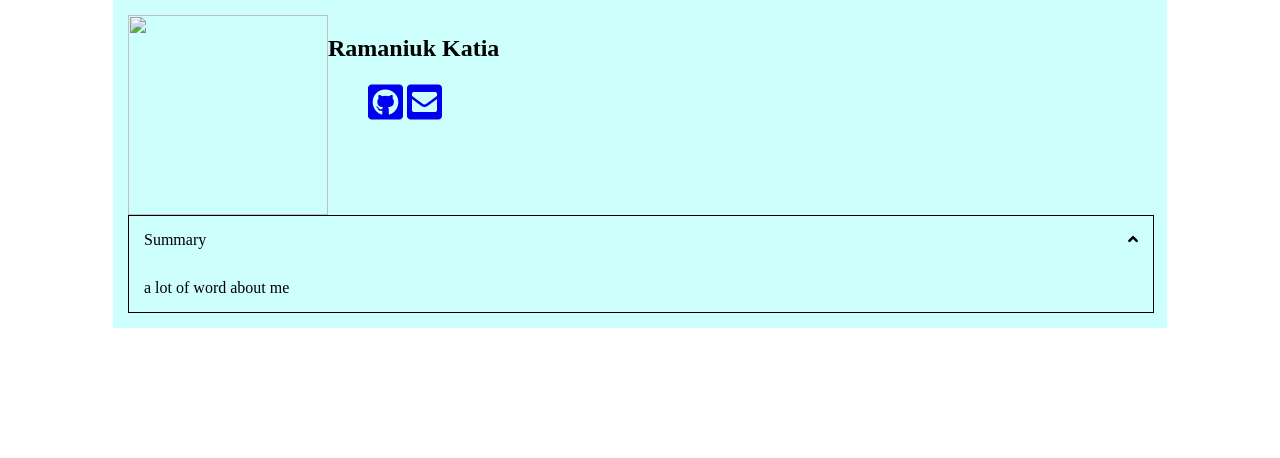
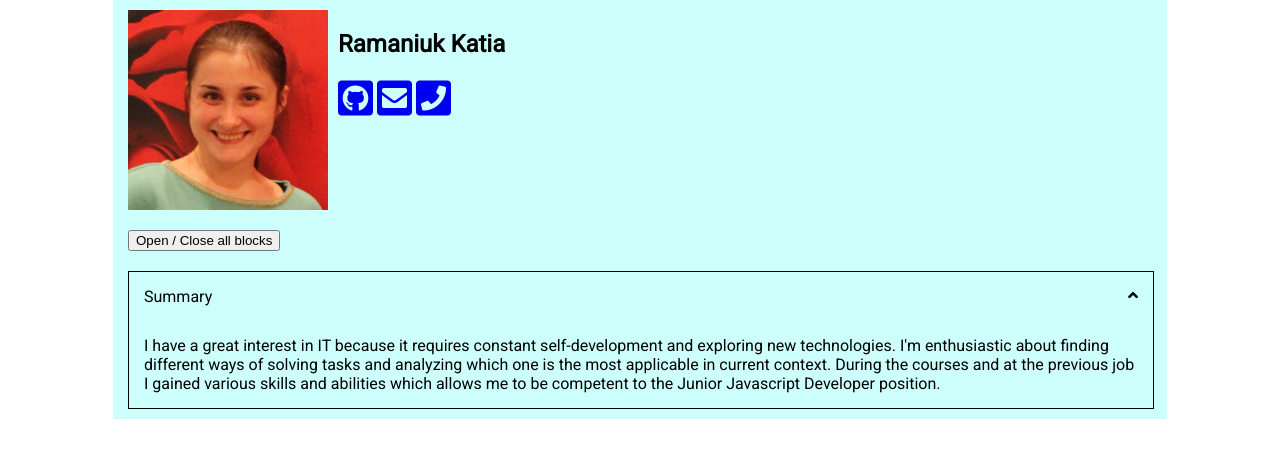
Before and after one commit to KatiaR/rsschool-codejam1-cv, a plain HTML site: page index.html in a window 1280 px wide. Both pictures are taken after a click on the element "Summary". Drawn offline with Linux system fonts and the light colour scheme.

Commit message:
feat: add open/close button
move header styles to separate file

```diff
--- /dev/null
+++ b/header.css
@@ -0,0 +1,34 @@
+li {
+  list-style-type: none;
+}
+
+li a {
+  text-decoration: none;
+}
+
+li a i {
+  font-size: 40px;
+}
+
+.main-photo {
+  width: 200px;
+}
+
+.contacts {
+  padding: 0;
+}
+
+.about {
+  padding-left: 10px;
+}
+
+header {
+  display: flex;
+  flex-direction: row;
+}
+
+@media (max-width: 600px) {
+  header {
+    flex-direction: column;
+  }
+}
--- a/index.html
+++ b/index.html
@@ -8,7 +8,9 @@
     <meta name="viewport" content="width=device-width, initial-scale=1">
     <link rel="stylesheet" href="https://use.fontawesome.com/releases/v5.3.1/css/all.css" integrity="sha384-mzrmE5qonljUremFsqc01SB46JvROS7bZs3IO2EmfFsd15uHvIt+Y8vEf7N7fWAU"
         crossorigin="anonymous">
+    <link rel="stylesheet" type="text/css" media="screen" href="header.css" />
     <link rel="stylesheet" type="text/css" media="screen" href="main.css" />
+    <link href="https://fonts.googleapis.com/css?family=Roboto" rel="stylesheet">
 </head>
 
 <body>
@@ -19,7 +21,7 @@
                 <h1>
                     Ramaniuk Katia
                 </h1>
-                <ul>
+                <ul class="contacts">
                     <li>
                         <a href="https://github.com/KatiaR" target="_blank" rel="noopener noreferrer">
                             <i class="fab fa-github-square"></i>
@@ -27,17 +29,26 @@
                         <a href="mailto:katia-l@mail.ru">
                             <i class="fas fa-envelope-square"></i>
                         </a>
+                        <a href="tel:+375297394951">
+                            <i class="fas fa-phone-square"></i>
+                        </a>
                     </li>
                 </ul>
             </article>
         </header>
+        <div>
+            <button class="open-each-field">Open / Close all blocks</button>
+        </div>
         <article class="summary">
             <div class="summary-title">
                 <span>Summary</span>
                 <i class="fas fa-angle-down"></i>
             </div>
             <div class="description">
-                a lot of word about me
+                I have a great interest in IT because it requires constant self-development and exploring new technologies. I&#39;m enthusiastic
+                about finding different ways of solving tasks and analyzing which one is the most applicable in current context.
+                During the courses and at the previous job I gained various skills and abilities which allows me to be competent
+                to the Junior Javascript Developer position.
             </div>
         </article>
     </div>
--- a/main.css
+++ b/main.css
@@ -3,18 +3,7 @@ body {
   padding: 0;
   display: flex;
   justify-content: center;
-}
-
-li {
-  list-style-type: none;
-}
-
-li a {
-  text-decoration: none;
-}
-
-li a i {
-  font-size: 40px;
+  font-family: "Roboto", "Arial", sans-serif;
 }
 
 .container {
@@ -22,7 +11,7 @@ li a i {
   flex-direction: column;
   width: 1024px;
   background-color: rgb(205, 255, 253);
-  padding: 15px;
+  padding: 0 15px;
 }
 
 @media (max-width: 1024px) {
@@ -34,10 +23,7 @@ li a i {
 .container > * {
   display: flex;
   width: 100%;
-}
-
-.main-photo {
-  width: 200px;
+  margin: 10px 0;
 }
 
 .summary {
--- a/main.js
+++ b/main.js
@@ -1,5 +1,6 @@
 window.onload = function() {
-  const summary = document.getElementsByClassName("summary")[0];
+  const summaries = document.getElementsByClassName("summary");
+  [...summaries].forEach((summary) => {
     summary.addEventListener("click", () => {
       const description = summary.getElementsByClassName("description")[0];
       description.classList.toggle("slideInUp");
@@ -12,4 +13,30 @@ window.onload = function() {
           angleUp.classList.replace("fa-angle-up", "fa-angle-down");
       }
     });
+  })
+  const buttonAllFields = document.getElementsByClassName("open-each-field")[0];
+  buttonAllFields.addEventListener("click", () => {
+    // open all field if someone are closed
+    const anglesDown = document.getElementsByClassName("fa-angle-down");
+    if (anglesDown.length) {
+      [...anglesDown].forEach((angleDown) => {
+        const summary = angleDown.parentElement.parentElement
+        const description = summary.getElementsByClassName("description")[0];
+        description.classList.toggle("slideInUp");
+        angleDown.classList.replace("fa-angle-down", "fa-angle-up");
+      })
+      return // to interrupt the execution of a function
+    }
+
+    // close all fields
+    const summaries = document.getElementsByClassName("summary");
+    [...summaries].forEach((summary) => {
+      const description = summary.getElementsByClassName("description")[0];
+      description.classList.toggle("slideInUp");
+      const angleUp = summary.getElementsByClassName("fa-angle-up")[0];
+      if (angleUp) {
+          angleUp.classList.replace("fa-angle-up", "fa-angle-down");
+      }
+    })
+  })
 };
```
Also changed, not shown: photo.png (added). Lines whose indentation alone changed are shown as unchanged.
